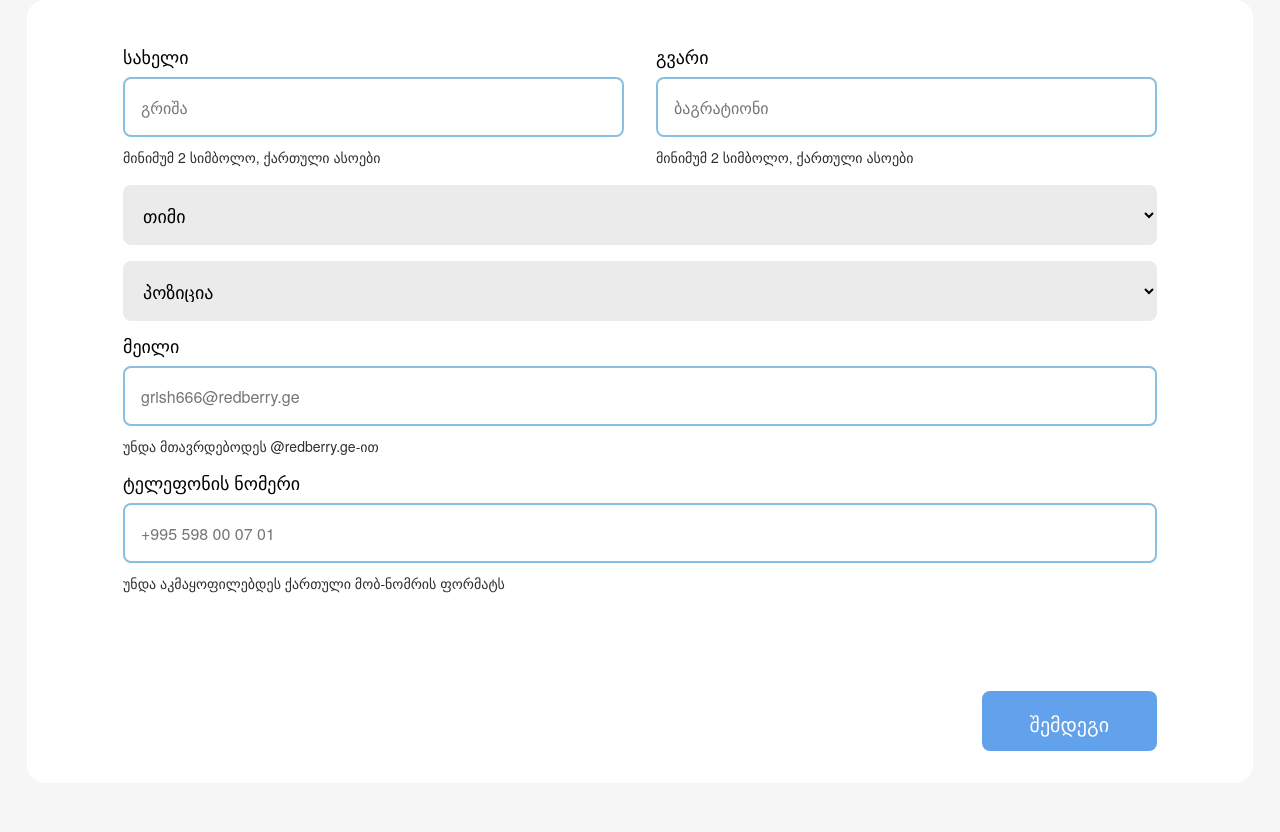
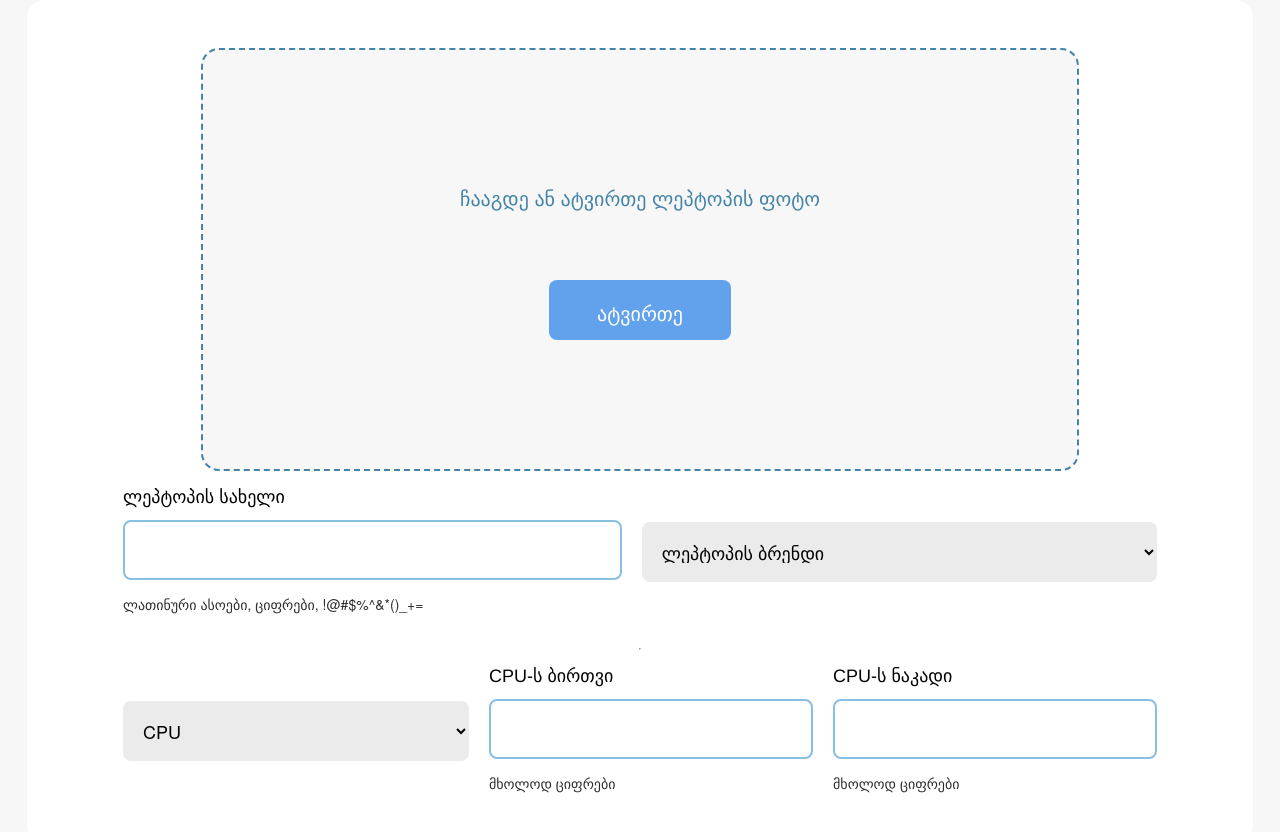
Before and after one commit to David-Koshkadze/redberry-bootcamp-reactnode, a React (Vite) app: page / in a window 1280 px wide. Shown: the top 832 px of the page. Before the commit the page ends 800 px from the top, so only its background shows below. Built offline with nearby package versions, Linux system fonts and the light colour scheme; a web font is replaced by a local one.

Commit message:
add Laptop Details page and some styles

```diff
--- a/src/App.tsx
+++ b/src/App.tsx
@@ -1,9 +1,11 @@
 import InfoPage from "./pages/InfoPage"
+import LaptopDetails from "./pages/LaptopDetails"
 
 function App() {
   return (
     <>
-      <InfoPage />
+      {/* <InfoPage /> */}
+      <LaptopDetails />
     </>
   )
 }
--- a/src/index.css
+++ b/src/index.css
@@ -12,8 +12,9 @@
 
   /* Colors */
   --black-500: hsla(0, 0%, 18%, 1);
-  --bg-gray: rgba(245, 245, 245, 0.881);
+  --bg-gray: hsla(0, 0%, 97%, 1);
   --blue-400: hsla(203, 60%, 71%, 1);
+  --blue-700: hsla(201, 43%, 46%, 1);
 
   --blue-btn: rgba(98, 161, 235, 1);
   --blue-btn-hover: rgba(49, 122, 208, 1);
@@ -38,6 +39,21 @@
   box-sizing: border-box;
 }
 
+.flex {
+  display: flex;
+  justify-content: center;
+  align-items: center;
+  gap: 1.25rem;
+}
+
+.w-1 {
+  width: 100%;
+}
+
+.j-b {
+  justify-content: space-between;
+}
+
 body {
   margin: 0;
   /* display: flex;
@@ -57,6 +73,7 @@ body {
   flex-direction: column;
   align-items: center;
   padding: 3rem 6rem 2rem 6rem;
+  gap: 1rem;
 }
 
 .form__card-select {
@@ -74,7 +91,7 @@ body {
   width: 100%;
   display: flex;
   flex-direction: column;
-  gap: 0.5rem;
+  gap: 0.75rem;
 }
 
 .input-flex,
@@ -123,6 +140,7 @@ body {
 /* ---------------- */
 
 input {
+  width: 100%;
   height: 60px;
   font-size: 1rem;
   border: 2px solid var(--blue-400);
@@ -144,3 +162,25 @@ input:focus {
 .error-text {
   color: var(--error-red) !important;
 }
+
+
+/* ------------------------------------------------ */
+
+.upload__photo {
+  background-color: var(--bg-gray);
+  width: 878px;
+  height: 423px;
+  border: 2px dashed var(--blue-700);
+  border-radius: 18px;
+  display: flex;
+  flex-direction: column;
+  align-items: center;
+  justify-content: center;
+  gap: 4rem;
+}
+
+.upload__photo p {
+  color: var(--blue-700);
+  font-size: 20px;
+  line-height: 36px;
+}
--- /dev/null
+++ b/src/pages/LaptopDetails.tsx
@@ -0,0 +1,48 @@
+const LaptopDetails = () => {
+  return (
+    <>
+      <div className="form__card">
+        <div className="upload__photo">
+          <p>ჩააგდე ან ატვირთე ლეპტოპის ფოტო</p>
+          <button className="btn btn-blue">ატვირთე</button>
+        </div>
+
+        <div className="flex j-b w-1">
+          <div className="input-flex">
+            <label htmlFor="laptop_name">ლეპტოპის სახელი</label>
+            <input type="text" name="laptop_name" id="laptop_name" />
+            <span className="text-hint">{`ლათინური ასოები, ციფრები, !@#$%^&*()_+=`}</span>
+          </div>
+
+          <select className="form__card-select">
+            <option>ლეპტოპის ბრენდი</option>
+          </select>
+        </div>
+
+        <hr />
+
+        <div className="flex j-b w-1">
+
+          <select className="form__card-select">
+            <option>CPU</option>
+          </select>
+
+          <div className="input-flex">
+            <label htmlFor="cpu_cores">CPU-ს ბირთვი</label>
+            <input type="text" name="cpu_cores" id="cpu_cores" />
+            <span className="text-hint">მხოლოდ ციფრები</span>
+          </div>
+
+          <div className="input-flex">
+            <label htmlFor="cpu_current">CPU-ს ნაკადი</label>
+            <input type="text" name="cpu_current" id="cpu_current" />
+            <span className="text-hint">მხოლოდ ციფრები</span>
+          </div>
+
+        </div>
+      </div>
+    </>
+  );
+};
+
+export default LaptopDetails;
```
